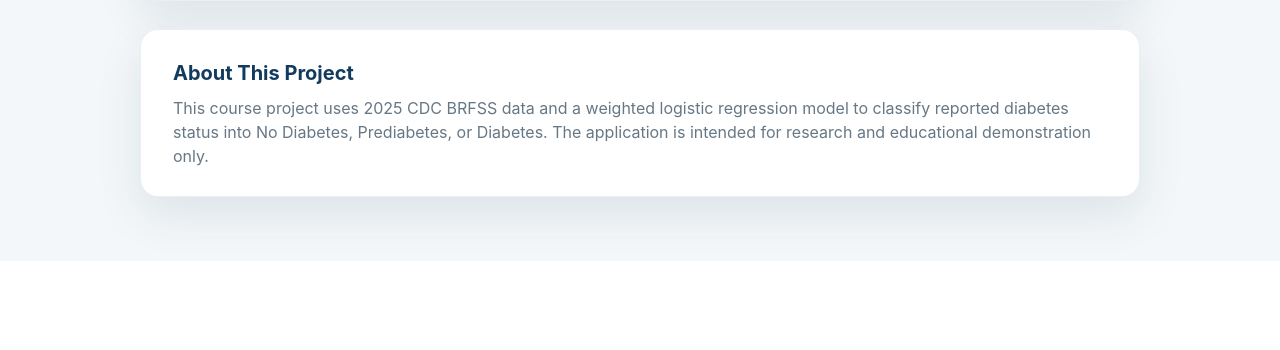
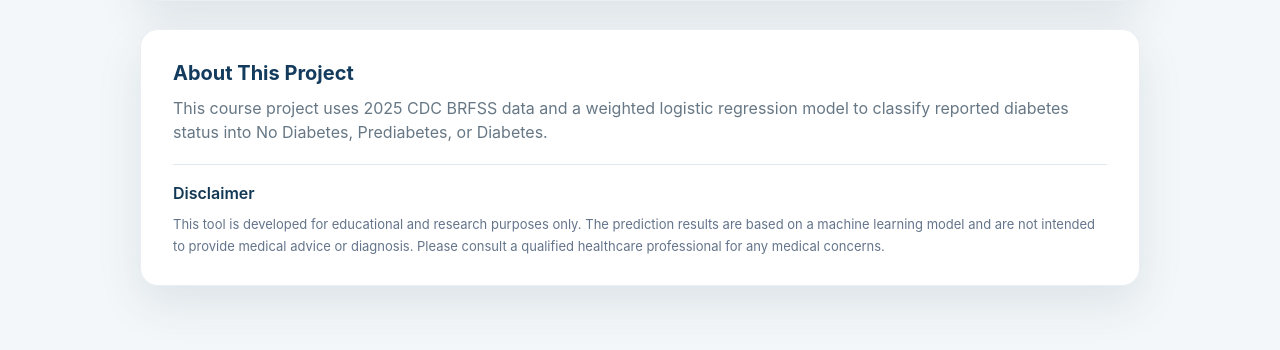
Before and after one commit to fujisoftboy2009/F26_4495_S2_LiqinS, a Flask app: page / in a window 1280 px wide. Shown: the part 997-1347 px from the top of the page. Before the commit the page ends 1243 px from the top, so only its background shows below. Run offline with Flask 3, Linux system fonts and the light colour scheme; parts of the project's set-up code (start-up, migrations or seed data) failed here and were passed over.

Commit message:
Add medical disclaimer to About This Project section
Added a medical disclaimer for research and educational purposes and integrated it into the About This Project section with consistent styling.

```diff
--- a/Implementation/webapp/static/css/style.css
+++ b/Implementation/webapp/static/css/style.css
@@ -484,6 +484,30 @@ h1,h2,h3,p {
     margin-bottom:0
 }
 
+/* ==============================
+   Disclaimer
+   ============================== */
+
+.disclaimer-section {
+    margin-top: 20px;
+    padding-top: 16px;
+    border-top: 1px solid #e2e8f0;
+}
+
+.disclaimer-section h3 {
+    margin: 0 0 8px;
+    font-size: 16px;
+    color: #123854;
+    font-weight: 600;
+}
+
+.disclaimer-section p {
+    margin: 0;
+    font-size: 13px;
+    line-height: 1.7;
+    color: #64748b;
+}
+
 /* =========================
    12. Responsive / mobile
    ========================= */
--- a/Implementation/webapp/templates/index.html
+++ b/Implementation/webapp/templates/index.html
@@ -100,8 +100,25 @@
         </section>
         {% endif %}
 
-        <section class="about-section" id="about"><h2>About This Project</h2>
-            <p>This course project uses 2025 CDC BRFSS data and a weighted logistic regression model to classify reported diabetes status into No Diabetes, Prediabetes, or Diabetes. The application is intended for research and educational demonstration only.</p>
+        <section class="about-section" id="about">
+            <h2>About This Project</h2>
+            <p>
+                This course project uses 2025 CDC BRFSS data and a
+                weighted logistic regression model to classify reported
+                diabetes status into No Diabetes, Prediabetes, or Diabetes.
+            </p>
+
+            <div class="disclaimer-section">
+                <h3>Disclaimer</h3>
+                <p>
+                    This tool is developed for educational and research
+                    purposes only. The prediction results are based on
+                    a machine learning model and are not intended to
+                    provide medical advice or diagnosis. Please consult
+                    a qualified healthcare professional for any medical
+                    concerns.
+                </p>
+            </div>
         </section>
     </main>
     <script src="{{ url_for('static', filename='js/app.js') }}"></script>
```
